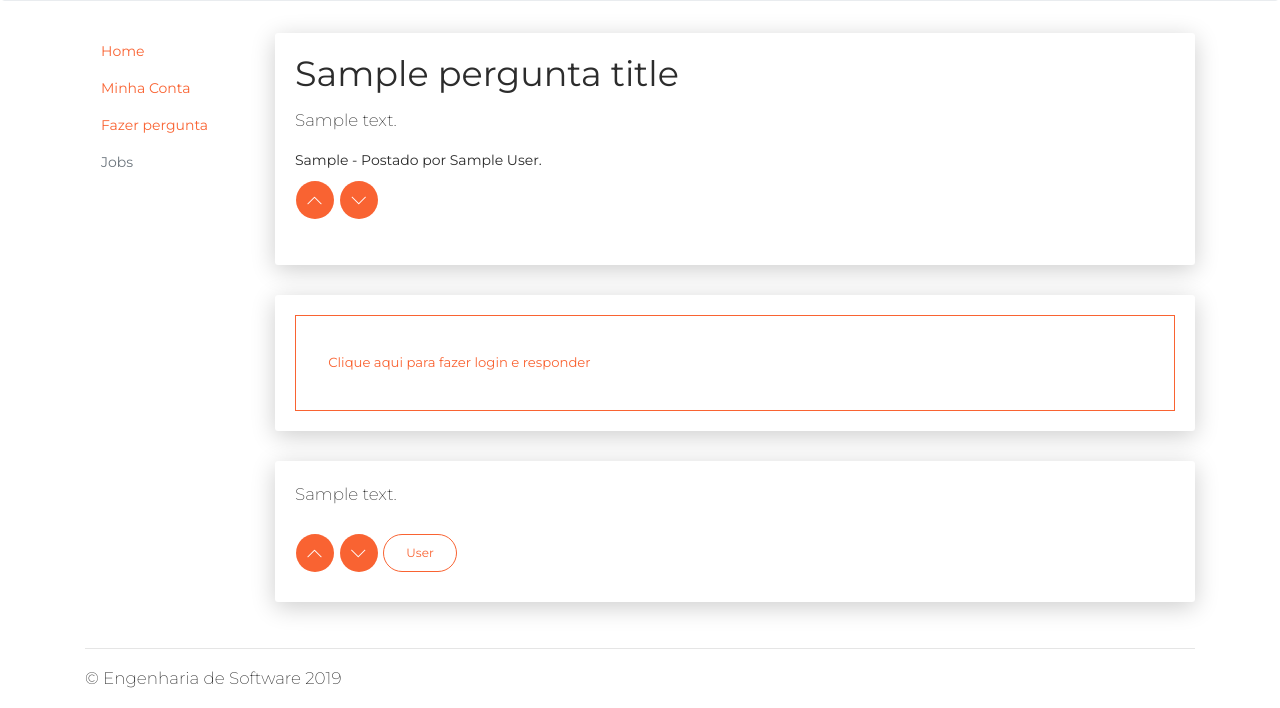
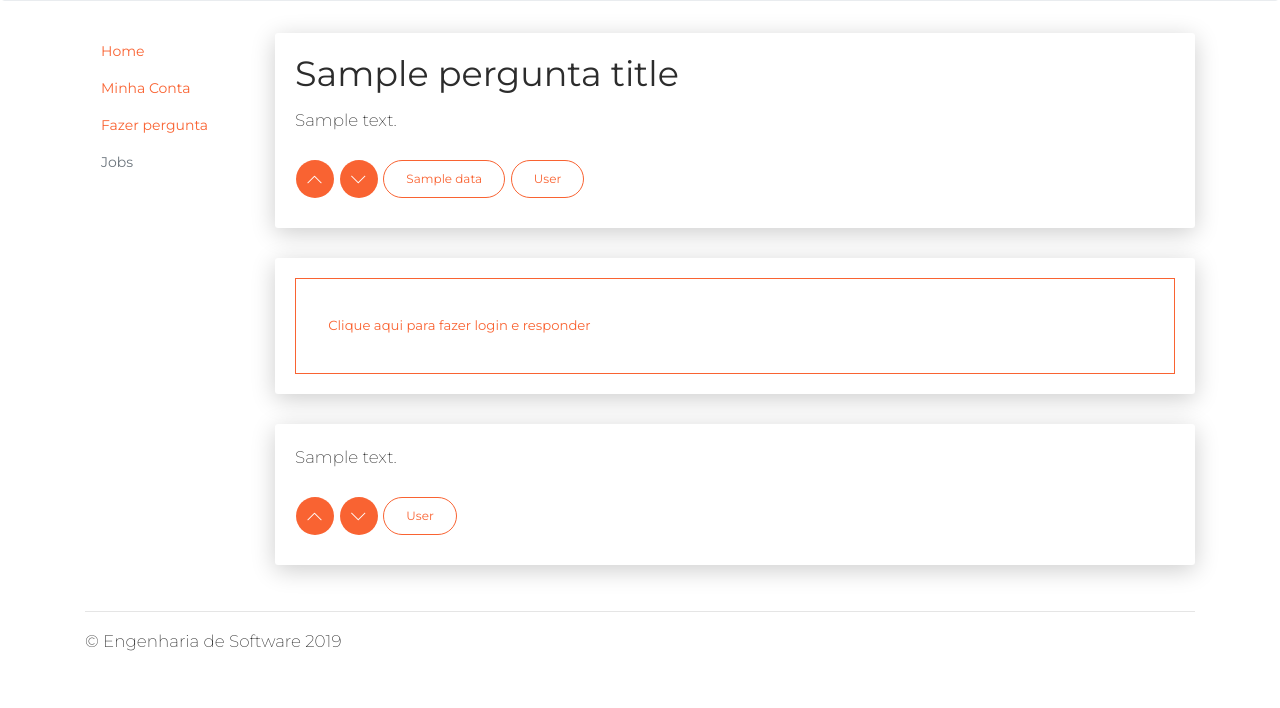
Before and after one commit to matheusbuldrini/questions-and-answers, a Flask app: template templates/pergunta.html in a window 1280 px wide. Shown: the part 431-1139 px from the top of the page. After the commit the page ends 1082 px from the top, so only its background shows below. Run offline with Flask 2, Linux system fonts and the light colour scheme; the template is opened without the code that fills it: most values are stand-ins (such as "Sample title", 1, 10 or a date in 2020); some libraries are stand-ins or nearby versions.

Commit message:
Exibe data e autor da pergunta.

```diff
--- a/templates/pergunta.html
+++ b/templates/pergunta.html
@@ -5,15 +5,18 @@
 		<div class="card-body">
 			<h2 class="card-title">{{ pergunta_title }}</h2>
 			<p class="card-text">{{ pergunta_desc }} </p>
-			<span href="#" class="card-link">{{ pergunta_data }} - Postado por {{ pergunta_author }}.</span>
-			<p>
 			<button class="btn btn-primary btn-icon btn-round">
 				<i class="now-ui-icons arrows-1_minimal-up"></i>
 			</button>
 			<button class="btn btn-primary btn-icon btn-round">
 				<i class="now-ui-icons arrows-1_minimal-down"></i>
 			</button>
-			</p>
+			<button class="btn btn-primary btn-outline-primary btn-round">
+					{{ perg.data }}
+			</button>
+			<button class="btn btn-primary btn-outline-primary btn-round">
+				{{ perg.fullname }}
+			</button>
 		</div>
 		</div>
 
```
Lines whose indentation alone changed are shown as unchanged.
